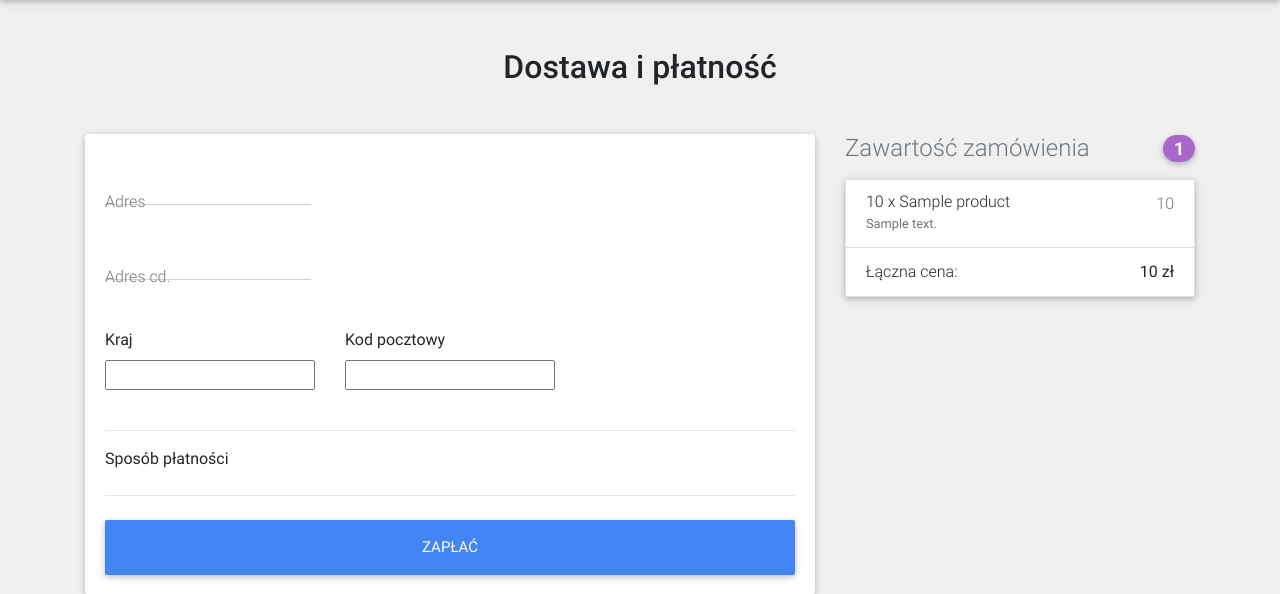
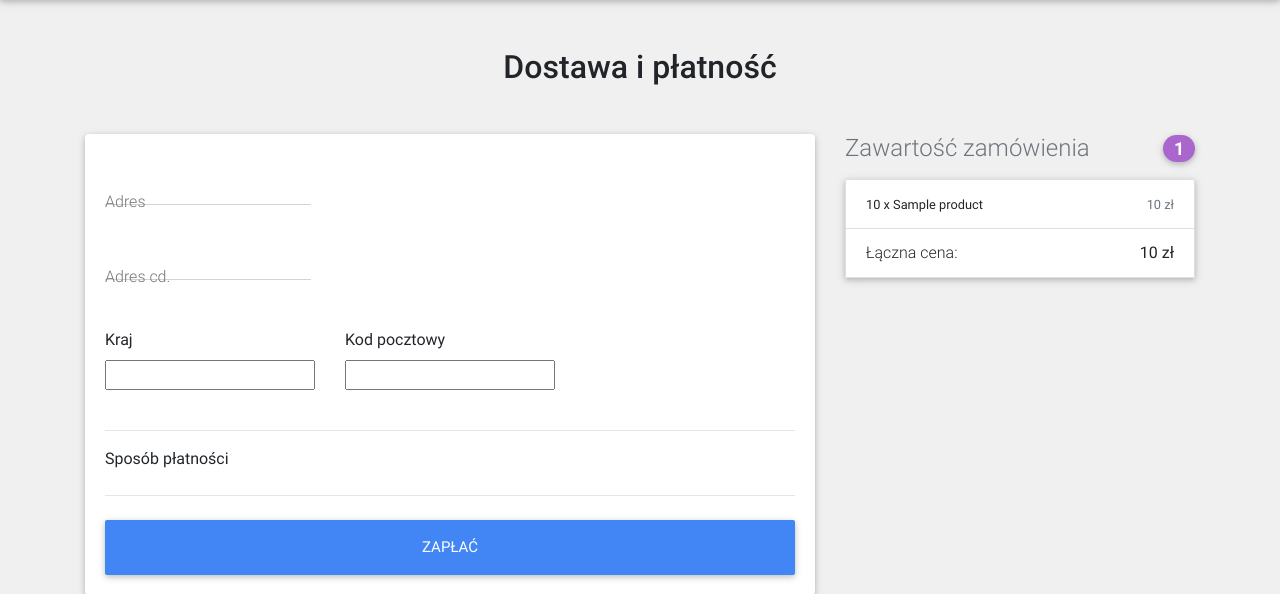
Before and after one commit to IhateTrains/group-project, a Django app: template pages/templates/pages/checkout.html in a window 1280 px wide. Shown: the part 94-688 px from the top of the page. Run offline with Django 3.2, Linux system fonts and the light colour scheme; the template is opened without the code that fills it: most values are stand-ins (such as "Sample title", 1, 10 or a date in 2020); form fields are guessed from the names that the template uses; parts of the project's set-up code (start-up, migrations or seed data) failed here and were passed over; some libraries are stand-ins or nearby versions.

Commit message:
Update checkout.html

```diff
--- a/pages/templates/pages/checkout.html
+++ b/pages/templates/pages/checkout.html
@@ -95,11 +95,10 @@
 
             {% for order_item in order.products.all %}
             <li class="list-group-item d-flex justify-content-between lh-condensed">
-              <div>
-                <h6 class="my-0">{{ order_item.quantity }} x {{ order_item.product.name }}</h6>
-                <small class="text-muted">{{ order_item.product.description }}</small>
+              <div style="overflow-wrap: break-word;">
+                <small>{{ order_item.quantity }} x {{ order_item.product.name }}</small>
               </div>
-              <span class="text-muted">{{ order_item.get_final_price }}</span>
+              <span class="text-muted"><small>{{ order_item.get_final_price }} zł</small></span>
             </li>
             {% endfor %}
 
```
